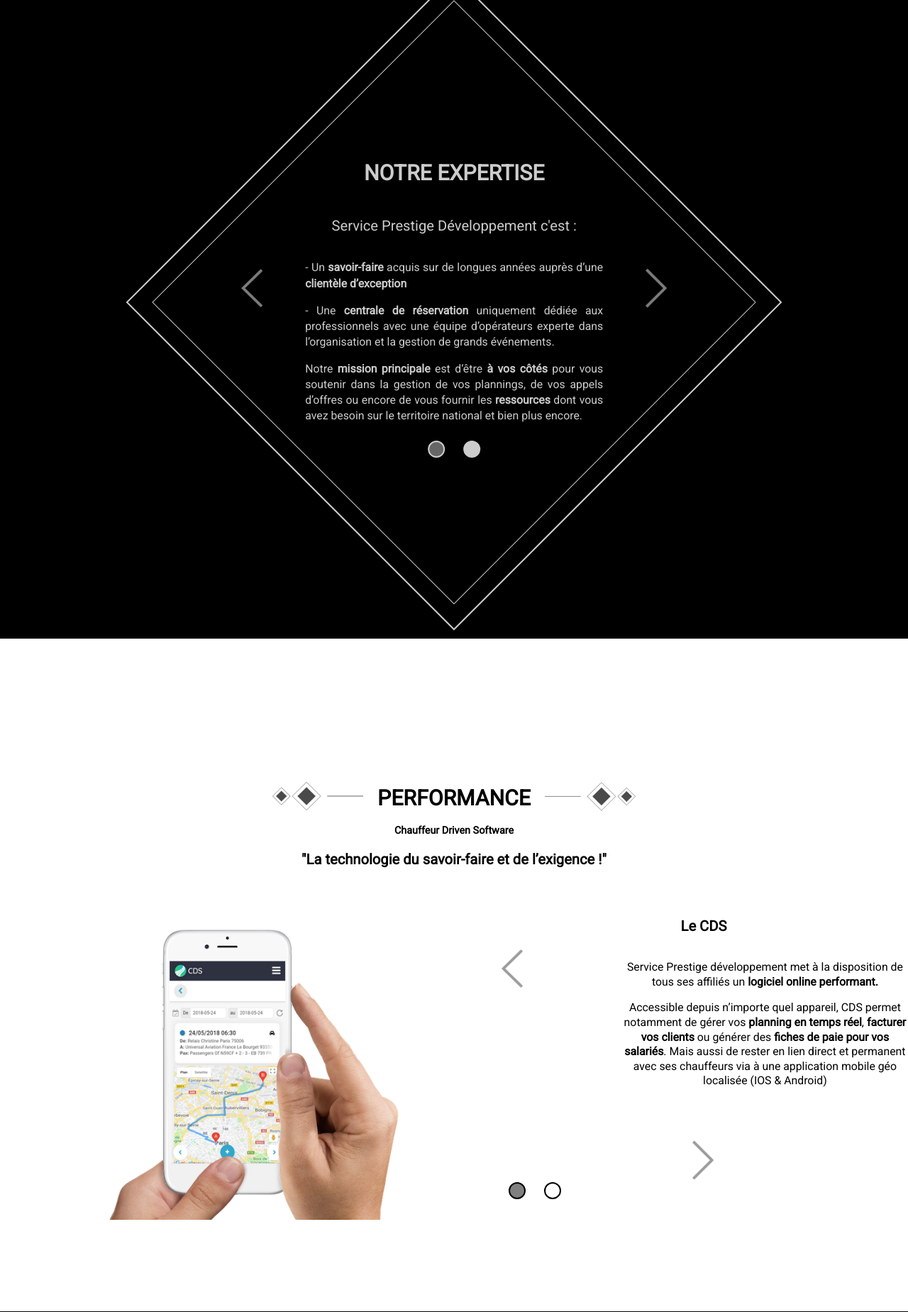
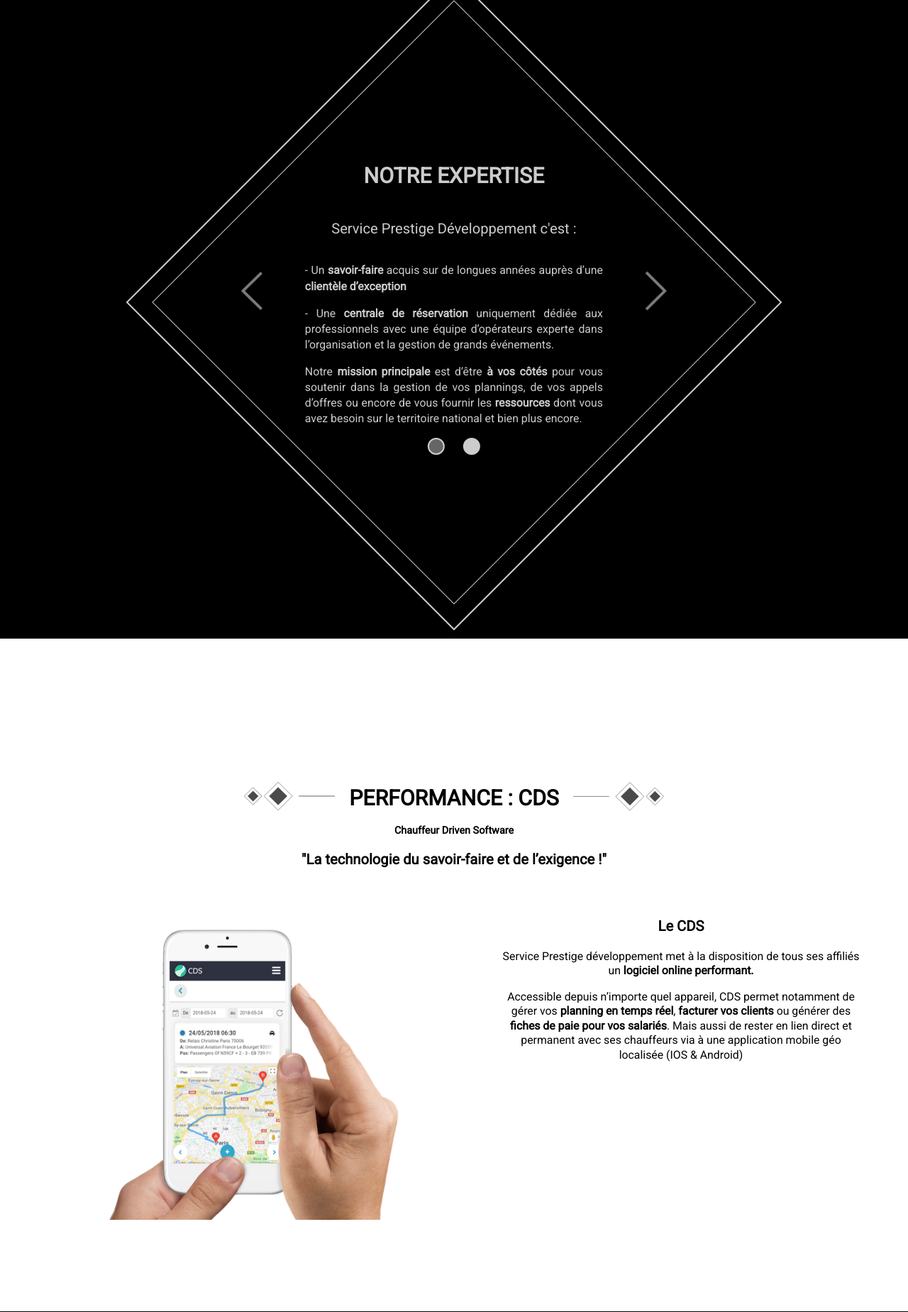
Before and after one commit to LoanaGentric/ServicePrestigeV2, a PHP site: page / in a window 1280 px wide. Shown: the part 996-2845 px from the top of the page at 71% size. Run offline with PHP 8.4, Linux system fonts and the light colour scheme.

Commit message:
Revert "tentative raté slider page 3"
This reverts commit ea6d3e5790793613a83699441261fa64dde8c8d6.

```diff
--- a/css/style.css
+++ b/css/style.css
@@ -315,7 +315,6 @@ ul.lang{
 
 #page2 div.textPremier{
   width: 70%;
-  height: 270px;
 }
 
 #page2 div.textP2{
@@ -417,14 +416,14 @@ ul.lang{
   flex-direction: row;
 }
 
-.articlePage3 img:first-child {
+.articlePage3 img {
   width: 35%;
   object-fit: cover;
   padding: 0 10%;
 }
 
 .articlePage3 div {
-  /*width: 40%;*/
+  width: 40%;
   text-align: center;
   justify-content: center;
 }
@@ -440,59 +439,6 @@ ul.lang{
 #page3 h4{
   margin: 0;
 }
-
-
-
-#page3 div.textPremier{
-  width: 70%;
-  height: 270px;
-}
-
-#page3 div.textP3{
-  display: flex;
-  justify-content: space-between;
-}
-
-#page3 div.slideP3-1 img{
-  width: 30px;
-  /*margin-top: 28px;*/
-}
-
-#page3 div.slideP3-2 img{
-  transform: rotate(180deg);
-  width: 30px;
-}
-
-#page3 div.points{
-  width: 100px;
-  height: 30px;
-
-  display: flex;
-  justify-content: space-around;
-}
-
-#page3 div.points div.isActive{
-  border-radius: 50%;
-  border: 2px black solid;
-  width: 20px;
-  height: 20px;
-  background-color: grey;
-
-}
-#page3 div.points div.isNotActive{
-  border-radius: 50%;
-  border: 2px black solid;
-  width: 20px;
-  height: 20px;
-  background-color: white;
-}
-
-/*
-#page3 div.sliderColumn{
-  display: flex;
-  flex-direction: column;
-}*/
-
 
 /*
 --------------------------------- PAGE 4 --------------------------------
--- a/index.php
+++ b/index.php
@@ -123,7 +123,7 @@
         <div class="titlePage3">
           <div class="titleDecoration">
             <img src="images/2black.png" alt="">
-            <h2>PERFORMANCE</h2>
+            <h2>PERFORMANCE : CDS</h2>
             <img src="images/2black.png" alt="">
           </div>
           <h4>Chauffeur Driven Software</h4>
@@ -133,46 +133,16 @@
           <img src="images/phone.png" alt="phone">
           <div>
             <h3 id="cds">Le CDS</h3>
-
-
-            <div class="sliderColumn">
-              <div class="textP3">
-
-                <div class="slideP3-1">
-                  <img src="images/fleche.png" alt="">
-                </div>
-
-                <div class="textPremier">
             <p class="subtittlePage3">
               Service Prestige développement met à la disposition de tous ses affiliés un <strong>logiciel online performant.</strong>
             </p>
             <p class="txtPage3">
               Accessible depuis n’importe quel appareil, CDS permet notamment de gérer vos <strong>planning en temps réel</strong>, <strong>facturer vos clients</strong> ou générer des <strong>fiches de paie pour vos salariés</strong>. Mais aussi de rester en lien direct et permanent avec ses chauffeurs via à une application mobile géo localisée (IOS & Android)
             </p>
+            <p class="txtPage3"></p>
           </div>
-
-              </div>
-
-              <div class="slideP3-2">
-                <img src="images/fleche.png" alt="">
-              </div>
-
-            </div>
-
-            <div class="points">
-              <div class="first isActive">
-
-              </div>
-              <div class="second isNotActive">
-
-              </div>
-
-            </div>
-            </div>
-
-
-
-
+          <span class="rond"><span>
+          <spam class="rond"><span>
         </article>
       </div>
       <!--
```
Lines whose indentation alone changed are shown as unchanged.
